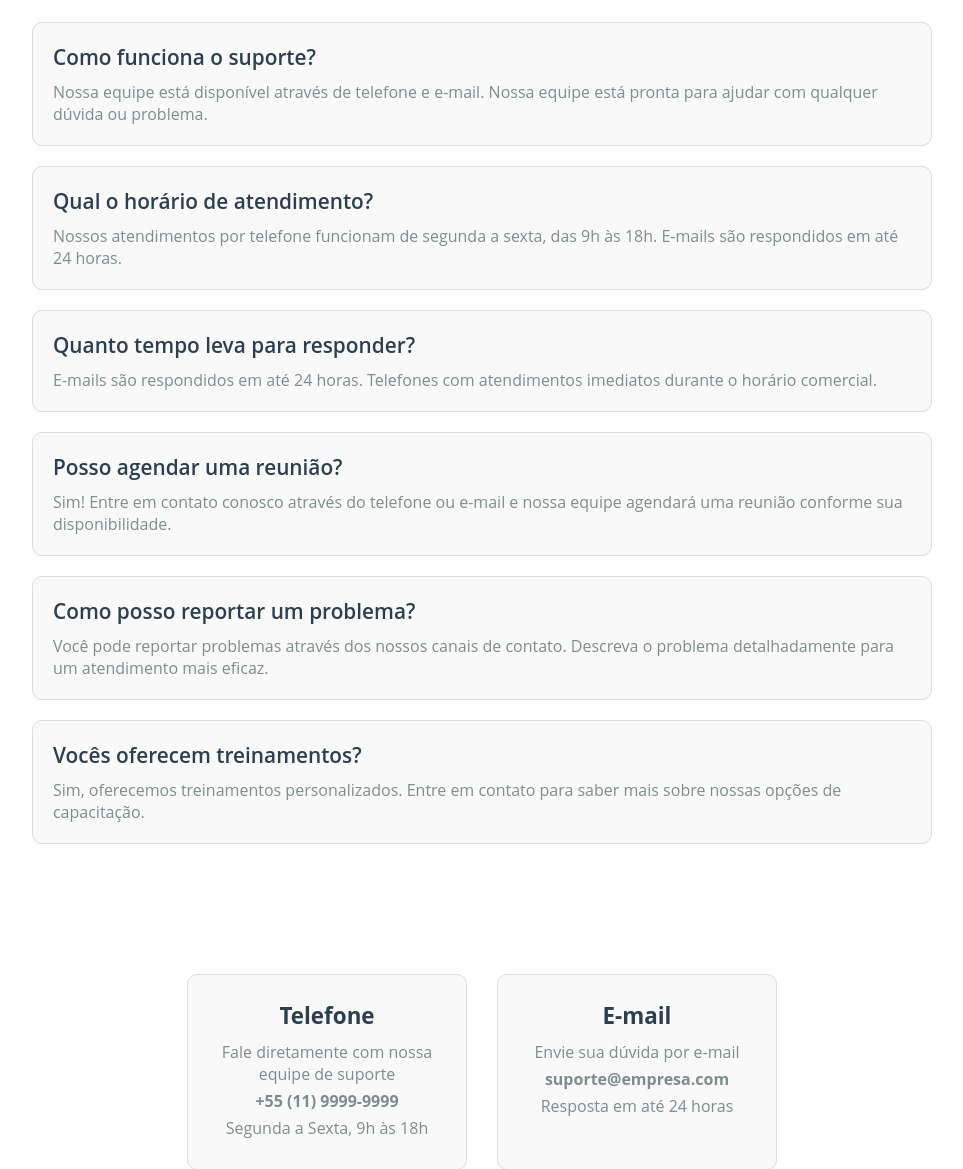
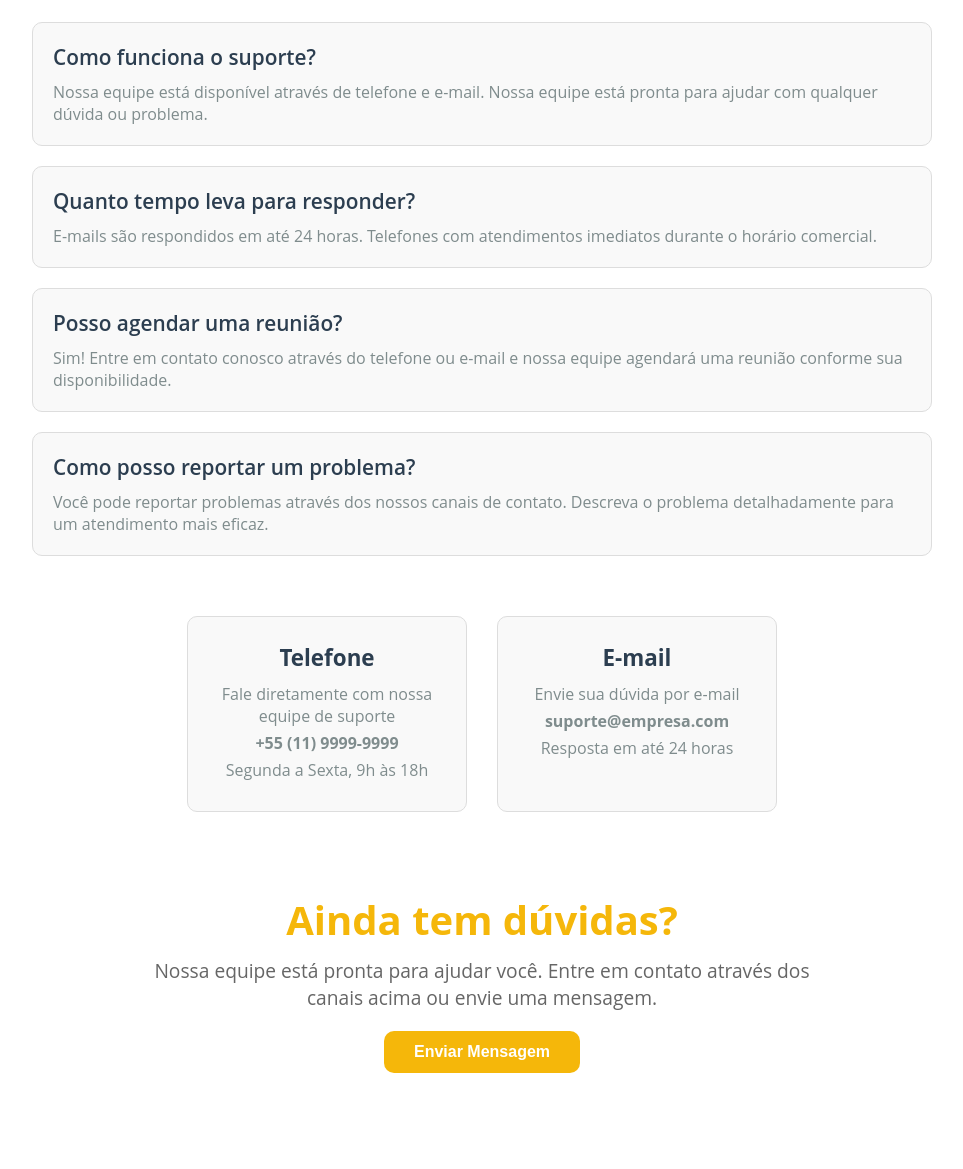
Before and after one commit to brwnax/bora-ne, a Flask app: page /ajuda in a window 1280 px wide. Shown: the part 293-1462 px from the top of the page, without its empty margins (158-1121 px from the left). Run offline with Flask 3, Linux system fonts and the light colour scheme; some libraries are stand-ins or nearby versions.

Commit message:
Retirando pautas desnescessárias

```diff
--- a/static/style.css
+++ b/static/style.css
@@ -846,6 +846,7 @@ button .avaliacao{
     font-weight: 700;
     color: #F5B70A;
     margin-bottom: 10px;
+    text-align: center;
 }
 
 .message-section p {
--- a/templates/ajuda.html
+++ b/templates/ajuda.html
@@ -40,10 +40,6 @@
                 <p>Nossa equipe está disponível através de telefone e e-mail. Nossa equipe está pronta para ajudar com qualquer dúvida ou problema.</p>
             </div>
             <div class="faq-item">
-                <h3>Qual o horário de atendimento?</h3>
-                <p>Nossos atendimentos por telefone funcionam de segunda a sexta, das 9h às 18h. E-mails são respondidos em até 24 horas.</p>
-            </div>
-            <div class="faq-item">
                 <h3>Quanto tempo leva para responder?</h3>
                 <p>E-mails são respondidos em até 24 horas. Telefones com atendimentos imediatos durante o horário comercial.</p>
             </div>
@@ -55,11 +51,6 @@
                 <h3>Como posso reportar um problema?</h3>
                 <p>Você pode reportar problemas através dos nossos canais de contato. Descreva o problema detalhadamente para um atendimento mais eficaz.</p>
             </div>
-            <div class="faq-item">
-                <h3>Vocês oferecem treinamentos?</h3>
-                <p>Sim, oferecemos treinamentos personalizados. Entre em contato para saber mais sobre nossas opções de capacitação.</p>
-            </div>
-        </div>
 
         <div class="contact-section">
             <div class="contact-item">
```
